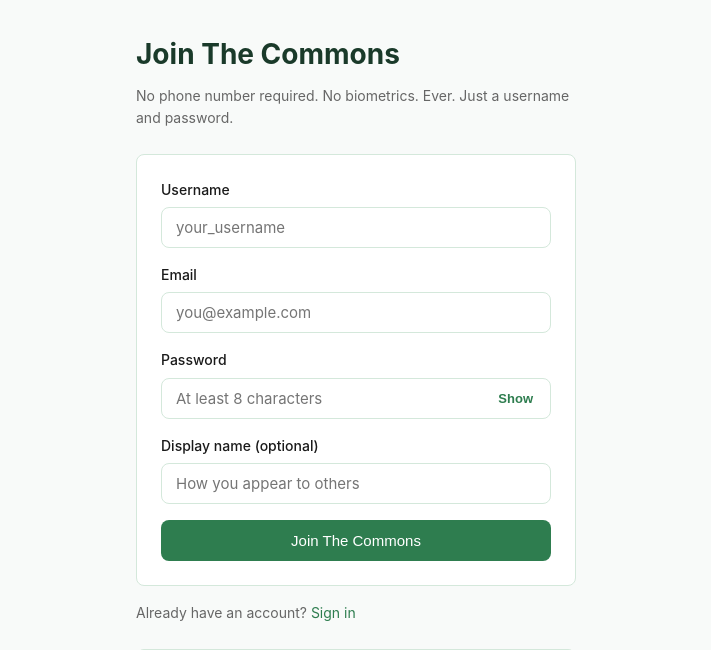
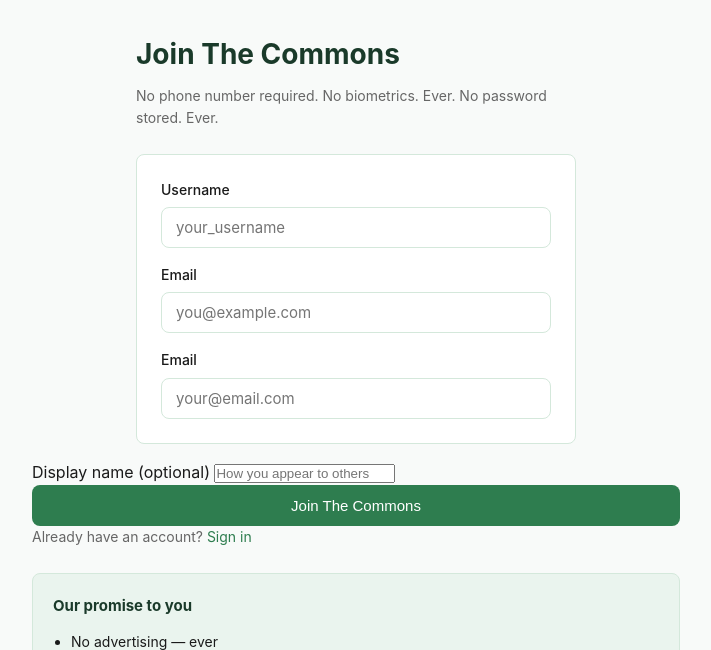
Before and after one commit to Kronestones/the-commons, a FastAPI app: page /register in a window 1280 px wide. Shown: the part 56-706 px from the top of the page, without its empty margins (284-995 px from the left). Run offline with FastAPI, Linux system fonts and the light colour scheme.

Commit message:
Update register page for magic link auth

```diff
--- a/the_commons/templates/register.html
+++ b/the_commons/templates/register.html
@@ -4,7 +4,7 @@
 
 <div class="auth-container">
   <h1>Join The Commons</h1>
-  <p class="auth-note">No phone number required. No biometrics. Ever. Just a username and password.</p>
+  <p class="auth-note">No phone number required. No biometrics. Ever. No password stored. Ever.</p>
 
   <form id="register-form" class="auth-form">
     <label>Username
@@ -13,10 +13,10 @@
     <label>Email
       <input type="email" id="email" placeholder="you@example.com" required>
     </label>
-    <label>Password
-      <div class="password-wrapper">
-        <input type="password" id="password" placeholder="At least 8 characters" required>
-        <button type="button" class="show-password-btn" onclick="togglePassword('password', this)">Show</button>
+    <label>Email
+
+        <input type="email" id="email" placeholder="your@email.com" required>
+
       </div>
     </label>
     <label>Display name (optional)
```
